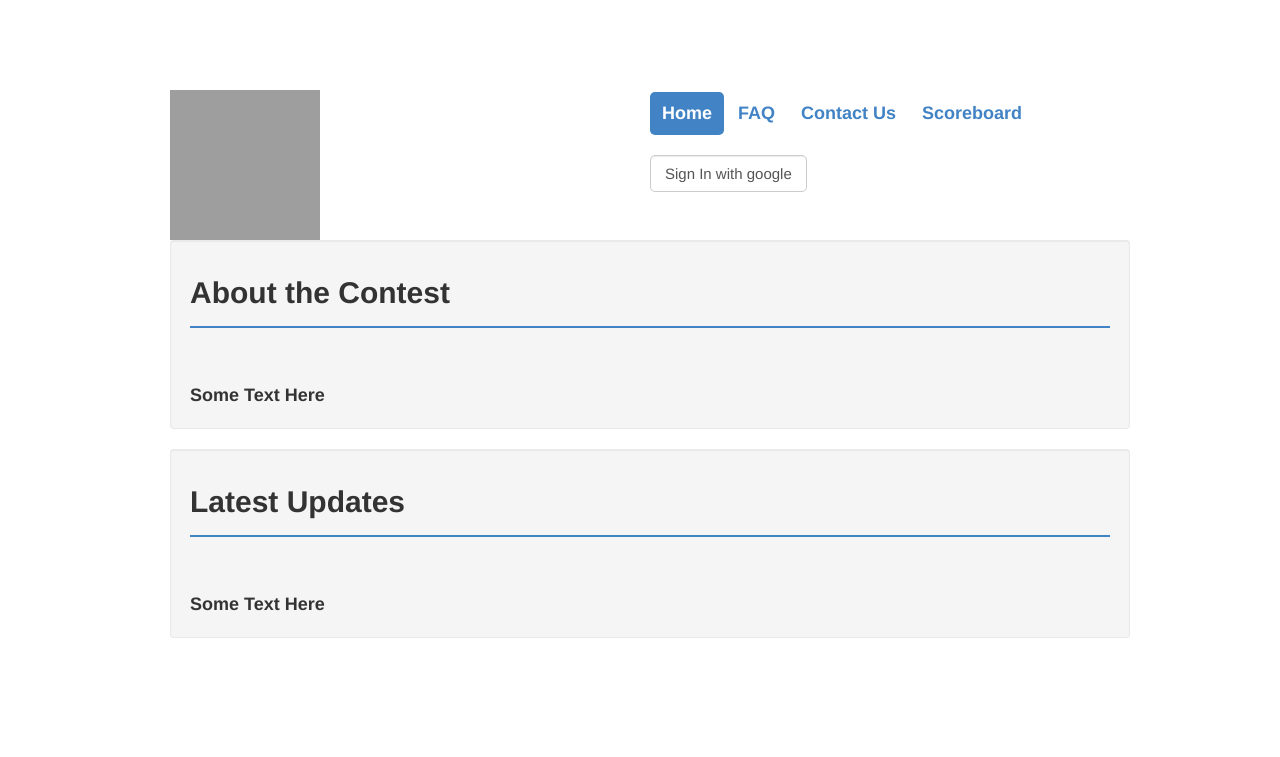
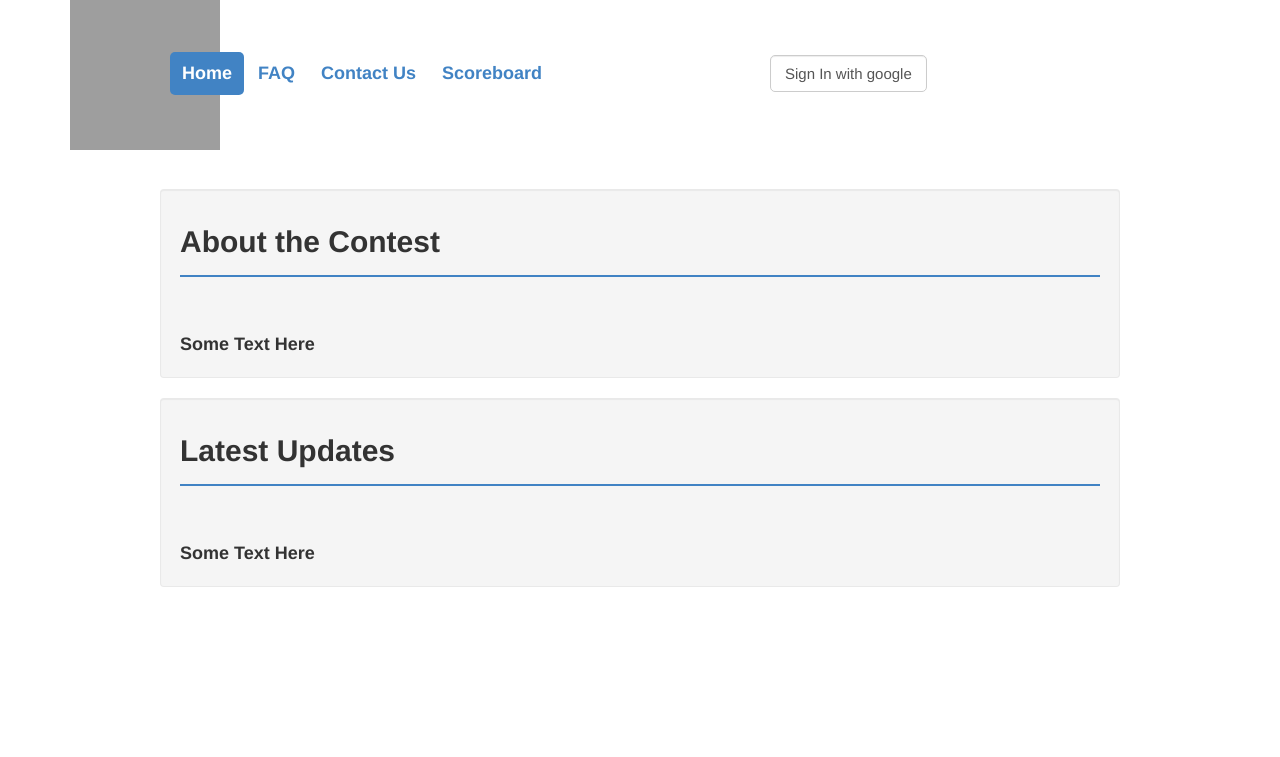
Before and after one commit to wncc/bug-squashing-contest, a PHP site: page /test.html in a window 1280 px wide. Shown: the top 757 px of the page. Run offline with PHP 8.4, Linux system fonts and the light colour scheme; some libraries are stand-ins or nearby versions; grey boxes are pictures that could not be loaded.

Commit message:
Update master

```diff
--- a/styles.css
+++ b/styles.css
@@ -1,38 +1,34 @@
-body {
-        padding-top: 90px;
-        padding-bottom: 100px;
-      }
+
       .sidebar-nav {
         padding: 9px 0;
       }
-      #div1
+#logo
+{
+    position:fixed;
+    left:50px;
+}
+#navbar
 {
     position:relative;
-          bottom:90px;
+    left:;
+    top:50px;
 }
-      #div2
+.header {
+        height: 86px;
+        width:100%;
+        padding-bottom: 20px;
+      }
+#form
 {
     position:relative;
-          bottom:90px;
-          left:1000px;
+    left:600px;
+    bottom:60px;
 }
-     #div3
+#About
 {
      position:relative;
-         bottom:70px;
-         left:20px;
-     }
-     #div4
-     {
-         position:relative;
-         left:20px;
-
-     }
-     #div5
-     {
-         position:relative;
-         left:240px;
-         top:30px;
+     top:60px;
+     right:10px;
 }
 hr
 {
@@ -40,93 +36,10 @@ body {
          color:#4183c4;
          border-color:#4183c4;
      }
-     #content-wrapper
+
+#monthly
 {
-	display:none;
+    position:relative;
+    top:70px;
+    right:10px;
 }
-#Overall
-{-webkit-transition: all 500ms ;
--moz-transition: all 500ms ;
--ms-transition: all 500ms ;
--o-transition: all 500ms ;
-transition: all 500ms ;
-}
-#Monthly
-{
-    -webkit-transition: all 500ms ;
--moz-transition: all 500ms ;
--ms-transition: all 500ms ;
--o-transition: all 500ms ;
-transition: all 500ms ;
-}
-#Overall a:hover
-{
- display:none;
-}
-#Monthly a:hover
-{
-    display:none;
-}
-.tooltip {
-
-			border-bottom: 1px dotted #000000; color: #000000; outline: none;
-
-			cursor: help; text-decoration: none;
-
-			position: relative;
-
-		}
-
-		.tooltip span {
-
-			margin-left: -999em;
-
-			position: absolute;
-
-		}
-
-		.tooltip:hover span {
-
-			border-radius: 5px 5px; -moz-border-radius: 5px; -webkit-border-radius: 5px;
-
-			box-shadow: 5px 5px 5px rgba(0, 0, 0, 0.1); -webkit-box-shadow: 5px 5px rgba(0, 0, 0, 0.1); -moz-box-shadow: 5px 5px rgba(0, 0, 0, 0.1);
-
-			font-family: Calibri, Tahoma, Geneva, sans-serif;
-
-			position: absolute; left: 1em; top: 2em; z-index: 99;
-
-			margin-left: 0; width: 250px;
-
-		}
-
-		.tooltip:hover img {
-
-			border: 0; margin: -10px 0 0 -55px;
-
-			float: left; position: absolute;
-
-		}
-
-		.tooltip:hover em {
-
-			font-family: Candara, Tahoma, Geneva, sans-serif; font-size: 1.2em; font-weight: bold;
-
-			display: block; padding: 0.2em 0 0.6em 0;
-
-		}
-
-		.classic { padding: 0.8em 1em; }
-
-		.custom { padding: 0.5em 0.8em 0.8em 2em; }
-
-		* html a:hover { background: transparent; }
-
-		.classic {background: #FFFFAA; border: 1px solid #FFAD33; }
-
-		.critical { background: #FFCCAA; border: 1px solid #FF3334;	}
-
-		.help { background: #9FDAEE; border: 1px solid #2BB0D7;	}
-
-		.info { background: #9FDAEE; border: 1px solid #2BB0D7;	}
-
-		.warning { background: #FFFFAA; border: 1px solid #FFAD33; }
```
Lines whose indentation alone changed are shown as unchanged.
